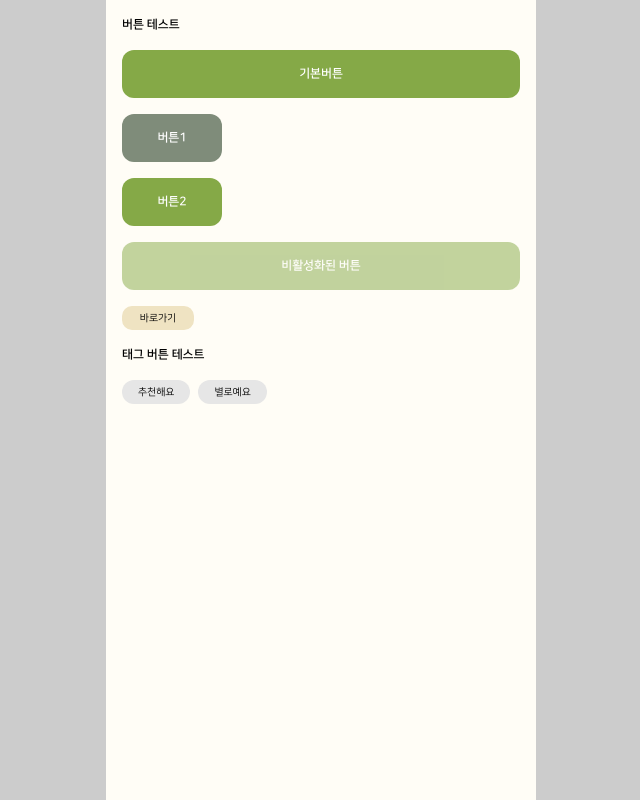
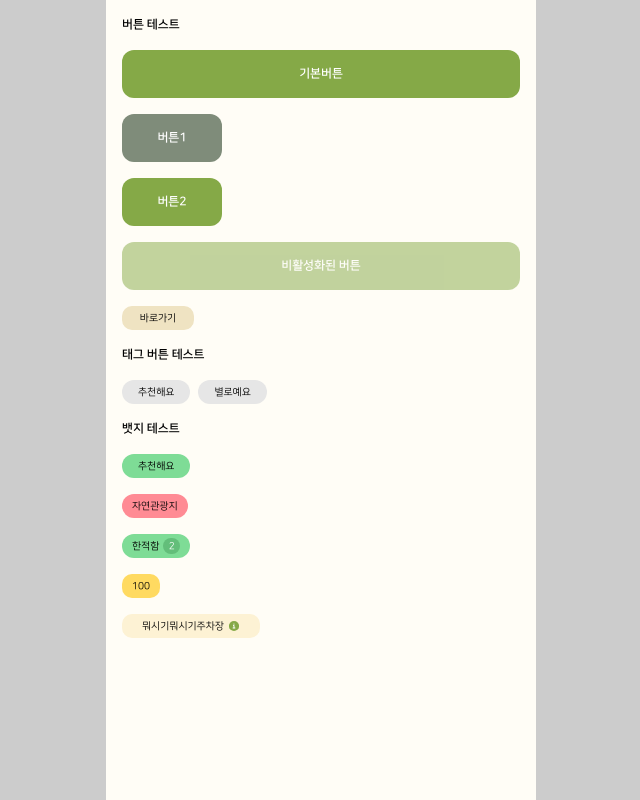
Before and after one commit to SoomTeum/frontend, a React (Vite) app: page /button in a window 1280 px wide. Shown: the whole page, without its empty margins (319-959 px from the left). Built offline with nearby package versions, Linux system fonts and the light colour scheme.

Commit message:
feat: 뱃지 공통 컴포넌트 구현

```diff
--- /dev/null
+++ b/src/assets/index.tsx
@@ -0,0 +1,3 @@
+import InfoIcon from '@/assets/icons/info.svg?react'
+
+export {InfoIcon}
--- /dev/null
+++ b/src/component/common/Badge/Badge.styled.ts
@@ -0,0 +1,21 @@
+export const BADGE_BASE='items-center justify-center inline-flex w-fit text-caption2';
+
+export const BADGE_SIZE={
+  sm: 'px-2.5 py-1',
+  lg: 'px-4 py-1',
+  xl: 'px-5 py-1'
+}as const;
+
+export const BADGE_COLOR={
+  green: 'bg-mint btn-text-black',
+  red: 'bg-red2 btn-text-black',
+  orange: 'bg-orange btn-text-black',
+  yellow: 'bg-yellow1 btn-text-black',
+  beige: 'bg-yellow2 btn-text-black'
+};
+
+export const BADGE_COUNT='w-[17px] items-center rounded-full h-4 text-caption2 flex items-center justify-center';
+
+export const COUNT_COLOR={
+  green: 'bg-green4 btn-text-white'
+}
--- /dev/null
+++ b/src/component/common/Badge/Badge.tsx
@@ -0,0 +1,47 @@
+import { cn } from '@/utils/cn';
+import { InfoIcon } from '@/assets';
+import {
+  BADGE_BASE,
+  BADGE_COLOR,
+  COUNT_COLOR,
+  BADGE_COUNT,
+  BADGE_SIZE
+} from './Badge.styled';
+import type { BadgeProp } from './Badge.types';
+
+export default function Badge({ type, children, color, count, percent, size='sm' }: BadgeProp) {
+  const appliedColor = color ?? 'green';
+  const appliedSize=size??'sm';
+
+  const getStatusColor = (rate: number) => {
+    if (rate === 0) return 'red';
+    if (rate <= 10) return 'orange';
+    if (rate <= 40) return 'yellow';
+    return 'green';
+  };
+
+  const content = (
+    <>
+      {children}
+      {type === 'default' && count !== undefined && (
+        <span className={cn(BADGE_COUNT, COUNT_COLOR.green, "ml-1")}>
+          {count}
+        </span>
+      )}
+      {type === 'parkingTag' && (
+        <InfoIcon className="ml-1 w-3 h-3"/>
+      )}
+    </>
+  );
+
+  const colorClass =
+    type === 'parkingTag'
+      ? BADGE_COLOR.beige
+      : type === 'parkingCount'
+      ? BADGE_COLOR[getStatusColor(percent ?? 0)]
+      : BADGE_COLOR[appliedColor];
+
+  const radiusClass = type === 'default' ? 'rounded-l' : 'rounded-[10px]';
+
+  return <span className={cn(BADGE_BASE, BADGE_SIZE[appliedSize], colorClass, radiusClass)}>{content}</span>;
+}
--- /dev/null
+++ b/src/component/common/Badge/Badge.types.ts
@@ -0,0 +1,12 @@
+export type BadgeType='default'|'parkingTag'|'parkingCount';
+export type BadgeColor='green'|'red'|'orange'|'yellow';
+export type BadgeSize='sm'|'lg'|'xl';
+
+export interface BadgeProp{
+  type: BadgeType;
+  children: React.ReactNode;
+  color?:BadgeColor;
+  count?:number;
+  percent?:number; //parkingCount
+  size?:BadgeSize;
+}
--- a/src/examples/ButtonTest.tsx
+++ b/src/examples/ButtonTest.tsx
@@ -1,4 +1,5 @@
 import { Button, TagButton } from "@/component";
+import Badge from "@/component/common/Badge/Badge";
 import { useState } from "react";
 
 const options=[
@@ -46,7 +47,13 @@ const ButtonTestPage=()=>{
           {label}
         </TagButton>
       ))}
-    </div>
+      </div>
+      <h1 className="text-caption1">뱃지 테스트</h1>
+      <Badge type="default" color="green" size="lg">추천해요</Badge>
+      <Badge type="default" color="red">자연관광지</Badge>
+      <Badge type="default" color="green" count={2}>한적함</Badge>
+      <Badge type="parkingCount" percent={30}>100</Badge>
+      <Badge type="parkingTag" size="xl">뭐시기뭐시기주차장</Badge>
     </div>
   )
 }
--- a/src/index.css
+++ b/src/index.css
@@ -10,6 +10,7 @@
   --color-green3: #85a947;
   --color-green3-light: #e3ebd4;
   --color-green-muted: #7f8c7a; /* 글자용 희미 */
+  --color-green4: #63be7a;
   --color-beige2: #efe3c2; /* 4단계 */
   --color-beige3: #fffdf6; /* 5단계 */
 
@@ -115,7 +116,7 @@
   .btn-text-white{
     color:var(--color-white);
   }
-  .btn-text-balck{
+  .btn-text-black{
     color:var(--color-black)
   }
 
@@ -131,6 +132,9 @@
   }
   .bg-green-muted{
     background-color: var(--color-green-muted);
+  }
+  .bg-green4{
+    background-color: var(--color-green4);
   }
   .bg-red2 {
     background-color: var(--color-red2);
```
Also changed, not shown: src/assets/icons/info.svg (added).
